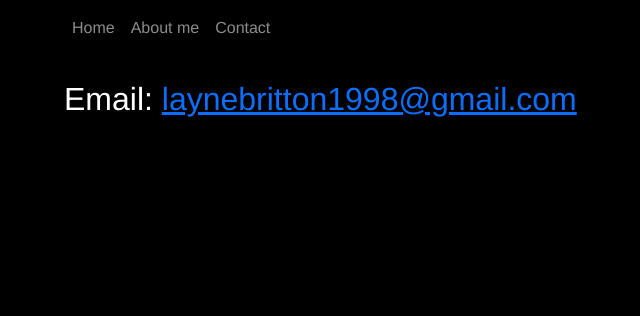
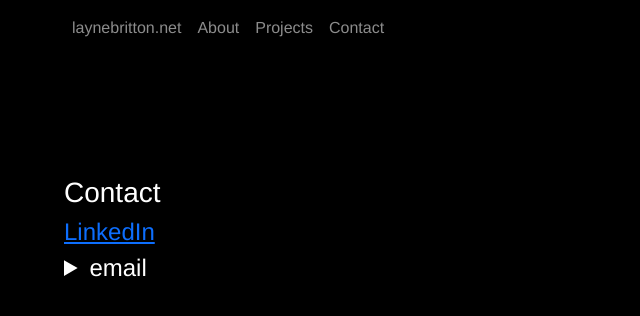
Before and after one commit to laynebritton/laynebritton.net-v2, a React (Create React App) app: page /contact in a window 1280 px wide. Shown: the top 316 px of the page, without its empty margins (18-658 px from the left). Built offline with nearby package versions, Linux system fonts and the light colour scheme; no server answers.

Commit message:
Update deps. One page for all content. Arrow to nudge users to scroll down. Anchor tags for loading

```diff
--- a/src/App.scss
+++ b/src/App.scss
@@ -1,5 +1,6 @@
 * {
   color: #fff;
+  scroll-behavior: smooth;
 }
 
 .App {
@@ -44,3 +45,15 @@
 body {
   overflow-x: hidden;
 }
+
+#resume {
+  scroll-margin-top: 10vh;
+}
+
+#projects {
+  scroll-margin-top: 10vh;
+}
+
+#contact {
+  scroll-margin-top: 10vh;
+}
--- a/src/components/Hero/Hero.tsx
+++ b/src/components/Hero/Hero.tsx
@@ -3,6 +3,7 @@ import { motion } from 'framer-motion';
 import { Button, Col, Container, Row } from 'react-bootstrap';
 import * as ROUTES from '../../util/Routes';
 import { SitePrimaryButton } from '../../theme/theme';
+import { NudgeDownArrow } from '../NudgeDownArrow/NudgeDownArrow';
 
 interface HeroProps {}
 
@@ -16,7 +17,7 @@ const Hero: FC<HeroProps> = () => (
               display: 'flex',
               justifyContent: 'center',
               alignItems: 'center',
-              height: '80vh'
+              height: '100vh'
             }}
           >
             <div
@@ -56,12 +57,18 @@ const Hero: FC<HeroProps> = () => (
               >
                 <Row>
                   <Col xs="6">
-                    <Button href={ROUTES.RESUME} style={SitePrimaryButton}>
+                    <Button
+                      href={ROUTES.RESUME_ANCHOR}
+                      style={SitePrimaryButton}
+                    >
                       About me
                     </Button>
                   </Col>
                   <Col xs="6">
-                    <Button href={ROUTES.PROJECTS} style={SitePrimaryButton}>
+                    <Button
+                      href={ROUTES.PROJECTS_ANCHOR}
+                      style={SitePrimaryButton}
+                    >
                       Projects
                     </Button>
                   </Col>
@@ -71,6 +78,7 @@ const Hero: FC<HeroProps> = () => (
           </div>
         </Col>
       </Row>
+      <NudgeDownArrow />
     </Container>
   </>
 );
--- a/src/components/Navigation/Navigation.tsx
+++ b/src/components/Navigation/Navigation.tsx
@@ -11,10 +11,10 @@ const Navigation: FC<NavigationProps> = () => (
       <Navbar.Toggle aria-controls="basic-navbar-nav" />
       <Navbar.Collapse id="basic-navbar-nav">
         <Nav className="me-auto">
-          <Nav.Link href={ROUTES.HOME}>Home </Nav.Link>
-          <Nav.Link href={ROUTES.RESUME}>About me</Nav.Link>
-          <Nav.Link href={ROUTES.CONTACT}>Contact</Nav.Link>
-          {/* <Nav.Link href={ROUTES.ARCHIVE}>Archive</Nav.Link> */}
+          <Nav.Link href={ROUTES.HOME_ANCHOR}>laynebritton.net</Nav.Link>
+          <Nav.Link href={ROUTES.RESUME_ANCHOR}>About</Nav.Link>
+          <Nav.Link href={ROUTES.PROJECTS_ANCHOR}>Projects</Nav.Link>
+          <Nav.Link href={ROUTES.CONTACT_ANCHOR}>Contact</Nav.Link>
         </Nav>
       </Navbar.Collapse>
     </Container>
--- /dev/null
+++ b/src/components/NudgeDownArrow/NudgeDownArrow.tsx
@@ -0,0 +1,26 @@
+import { motion } from 'framer-motion';
+import { ChevronDown } from 'react-bootstrap-icons';
+
+export const NudgeDownArrow = () => {
+  const topStart = '85vh';
+  const topEnd = '86vh';
+
+  return (
+    <motion.div
+      style={{ position: 'absolute', left: '49vw' }}
+      initial={{ opacity: 0, top: topStart }}
+      animate={{
+        opacity: [0, 0.6, 0.6, 0.5, 0],
+        top: [topStart, topStart, topEnd, topEnd, topEnd]
+      }}
+      transition={{
+        duration: 2.25,
+        repeat: Infinity,
+        repeatDelay: 1.5,
+        delay: 3
+      }}
+    >
+      <ChevronDown size={25} />
+    </motion.div>
+  );
+};
--- a/src/components/ProjectCard/ProjectCard.tsx
+++ b/src/components/ProjectCard/ProjectCard.tsx
@@ -39,7 +39,7 @@ export const ProjectCard = ({
           </>
         )}
         <Card.Body>
-          <Card.Title>{title}</Card.Title>
+          <Card.Title style={{ color: 'white' }}>{title}</Card.Title>
           <Card.Text>{description}</Card.Text>
           {projectUrl && (
             <>
--- a/src/index.tsx
+++ b/src/index.tsx
@@ -1,15 +1,17 @@
 import React from 'react';
-import ReactDOM from 'react-dom';
+import { createRoot } from 'react-dom/client';
 import './index.css';
 import App from './App';
 import reportWebVitals from './reportWebVitals';
 import 'bootstrap/dist/css/bootstrap.min.css';
 
-ReactDOM.render(
+const domNode = document.getElementById('root') as Element;
+const root = createRoot(domNode);
+
+root.render(
   <React.StrictMode>
     <App />
-  </React.StrictMode>,
-  document.getElementById('root')
+  </React.StrictMode>
 );
 
 // If you want to start measuring performance in your app, pass a function
--- a/src/pages/Contact/Contact.tsx
+++ b/src/pages/Contact/Contact.tsx
@@ -2,27 +2,41 @@ import React, { FC } from 'react';
 import { ResponsiveContent } from '../../components/ResponsiveContent/ResponsiveContent';
 import { TrackEvent } from '../../util/Analytics';
 import * as ANALYTICS_CONSTANTS from '../../util/AnalyticsConstants';
+import { LinkedInLink } from '../Resume/Resume';
 
-const EmailLink = 'mailto:laynebritton1998@gmail.com';
+const EmailLink = 'mailto:layne@laynebritton.net';
 
 const Contact: FC = () => {
-  TrackEvent(ANALYTICS_CONSTANTS.VIEW_CONTACT);
+  // TrackEvent(ANALYTICS_CONSTANTS.VIEW_CONTACT);
 
   return (
     <ResponsiveContent>
-      <br />
-
-      <h2>
-        Email:{' '}
+      <h3 id="contact" style={{ marginTop: '15vh' }}>
+        Contact
+      </h3>
+      <h4>
         <a
-          href={EmailLink}
+          href={LinkedInLink}
           onClick={() => {
-            TrackEvent(ANALYTICS_CONSTANTS.CLICK_MAILTO_EMAIL);
+            TrackEvent(ANALYTICS_CONSTANTS.CLICK_LINKEDIN);
           }}
         >
-          laynebritton1998@gmail.com
-        </a>{' '}
-      </h2>
+          LinkedIn
+        </a>
+      </h4>
+      <h4>
+        <details>
+          <summary>email</summary>
+          <a
+            href={EmailLink}
+            onClick={() => {
+              TrackEvent(ANALYTICS_CONSTANTS.CLICK_MAILTO_EMAIL);
+            }}
+          >
+            layne@laynebritton.net
+          </a>
+        </details>
+      </h4>
       <br />
     </ResponsiveContent>
   );
--- a/src/pages/Home/Home.tsx
+++ b/src/pages/Home/Home.tsx
@@ -4,6 +4,8 @@ import Hero from '../../components/Hero/Hero';
 import styles from './Home.module.css';
 import { TrackEvent } from '../../util/Analytics';
 import * as ANALYTICS_CONSTANTS from '../../util/AnalyticsConstants';
+import Resume from '../Resume/Resume';
+import Contact from '../Contact/Contact';
 
 interface HomeProps {}
 
@@ -12,6 +14,7 @@ const Home: FC<HomeProps> = () => {
   return (
     <>
       <div
+        id="home"
         // Hide background image on mobile
         className={'d-none d-sm-block'}
         style={{
@@ -48,6 +51,9 @@ const Home: FC<HomeProps> = () => {
       <div className={styles.Home} data-testid="Home">
         <Hero />
       </div>
+      <span id="resume" />
+      <Resume />
+      <Contact />
     </>
   );
 };
--- a/src/pages/Resume/Resume.tsx
+++ b/src/pages/Resume/Resume.tsx
@@ -15,7 +15,8 @@ const GoogleDriveResumeLink =
 
 const GitHubLink = 'https://github.com/laynebritton';
 
-const LinkedInLink = 'https://www.linkedin.com/in/layne-britton-85339b149/';
+export const LinkedInLink =
+  'https://www.linkedin.com/in/layne-britton-85339b149/';
 
 const Resume: FC = () => {
   TrackEvent(ANALYTICS_CONSTANTS.VIEW_ABOUT);
@@ -82,7 +83,6 @@ const Resume: FC = () => {
           </Col>
         </Row>
         <ResponsiveContent type={ResponsiveContentType.ROW}>
-          <h2>Bio</h2>
           <p>
             {
               "Hello! My name is Layne. I'm an engineer currently living in Brooklyn, NY."
--- a/src/util/Routes.ts
+++ b/src/util/Routes.ts
@@ -3,3 +3,7 @@ export const RESUME = '/resume';
 export const PROJECTS = '/resume#projects';
 export const CONTACT = '/contact';
 export const ARCHIVE = '/archive';
+export const HOME_ANCHOR = '#home';
+export const RESUME_ANCHOR = '#resume';
+export const PROJECTS_ANCHOR = '#projects';
+export const CONTACT_ANCHOR = '#contact';
```
Also changed, not shown: package.json (+31 -30 lines), src/pages/Home/Home.lazy.tsx (deleted, +0 -11 lines), 1 other file (tests, documents, lock files or other folders).
